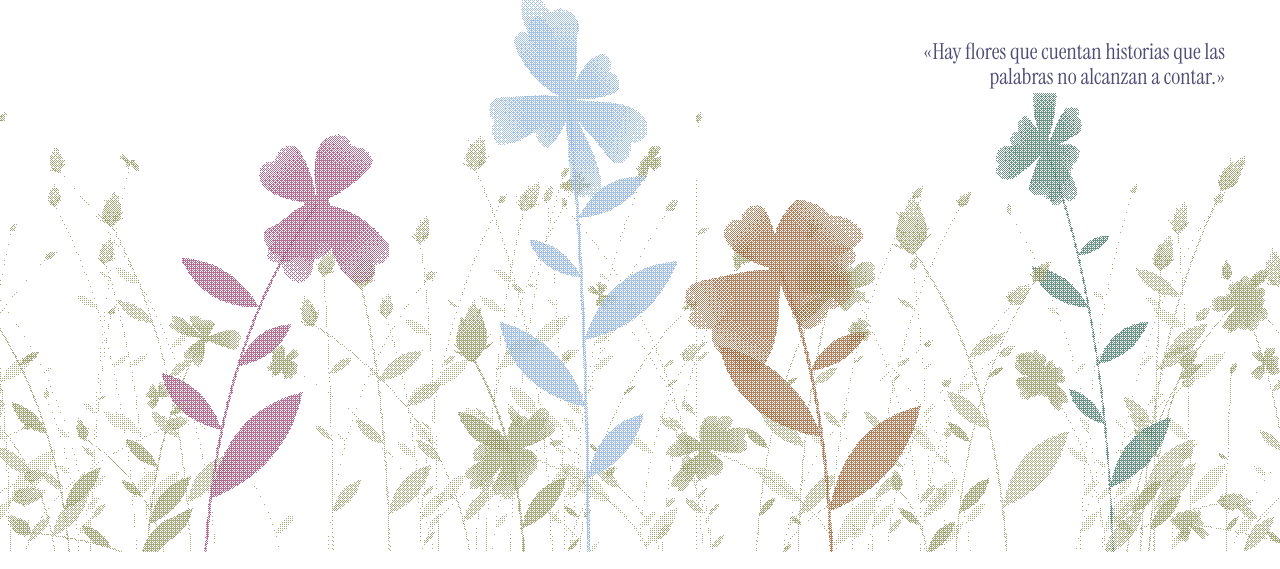
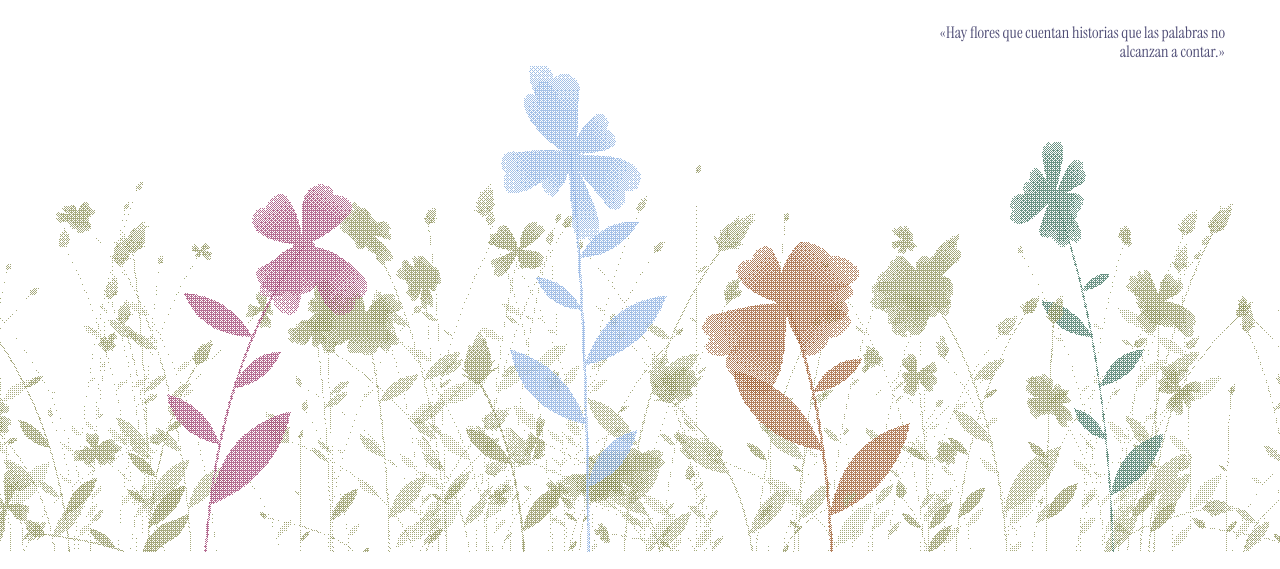
Before and after one commit to LuciaVargasCastillo/Proyecto-WEB-ELISAVA, a plain HTML site: page index.html in a window 1280 px wide. Shown: the top 569 px of the page. Drawn offline with Linux system fonts and the light colour scheme.

Commit message:
Reducir la cita y aumentar la densidad de flores oliva

```diff
--- a/index.html
+++ b/index.html
@@ -9,9 +9,11 @@
 </head>
 <body>
   <section id="flores-jardin" class="jardin" aria-label="Jardín interactivo">
-    <img id="jardin-estatico" src="jardin.png" alt="" width="1080" height="610">
-    <canvas id="flores" aria-hidden="true"></canvas>
     <p class="cita-portada">«Hay flores que cuentan historias que las palabras no alcanzan a contar.»</p>
+    <div class="jardin-escena">
+      <img id="jardin-estatico" src="jardin.png" alt="" width="1080" height="610">
+      <canvas id="flores" aria-hidden="true"></canvas>
+    </div>
   </section>
   <header class="portada">
     <h1>Una Flor de Regalo</h1>
--- a/script.js
+++ b/script.js
@@ -36,16 +36,16 @@ function wildflowers(count, seed, depth) {
     size: (.014 + random() ** 2 * .047) * depth,
     petals: 4 + Math.floor(random() * 6),
     color: backgroundColor,
-    startsOpen: (index + seed) % 5 === 0,
+    startsOpen: (index + seed) % 4 === 0,
   }));
 }
 
 const layers = [
-  { plants: wildflowers(56, 203, .91), alpha: .27, travel: 8 },
-  { plants: wildflowers(40, 425, 1), alpha: .43, travel: 20 },
+  { plants: wildflowers(72, 203, .91), alpha: .27, travel: 8 },
+  { plants: wildflowers(54, 425, 1), alpha: .43, travel: 20 },
   {
     plants: [
-      ...wildflowers(17, 562, .73),
+      ...wildflowers(26, 562, .73),
       { x: .41, height: .38, lean: -.055, size: .071, color: backgroundColor, petals: 8 },
       ...accents,
     ],
--- a/style.css
+++ b/style.css
@@ -88,23 +88,25 @@ button {
 }
 
 .jardin {
-  position: relative;
+  display: grid;
+  grid-template-rows: auto minmax(0, 1fr);
   height: 69svh;
   background: white;
 }
 
 .cita-portada {
-  position: absolute;
-  top: clamp(10px, 2.7vw, 36px);
-  right: clamp(16px, 4.3vw, 72px);
-  margin: 0;
-  max-width: min(31ch, 72%);
-  padding: 4px 0 4px 8px;
-  background: white;
+  justify-self: end;
+  margin: clamp(10px, 1.8vw, 24px) clamp(16px, 4.3vw, 72px) 5px 16px;
+  max-width: min(42ch, 77%);
   color: #4f4d76;
-  font: 400 clamp(16px, 2.1vw, 22px)/1.15 "Instrument Serif", Georgia, serif;
+  font: 400 clamp(13px, 1.5vw, 16px)/1.2 "Instrument Serif", Georgia, serif;
   text-align: right;
-  pointer-events: none;
+}
+
+.jardin-escena {
+  position: relative;
+  min-height: 0;
+  overflow: hidden;
 }
 
 #flores {
```
Also changed, not shown: 1 other file.
